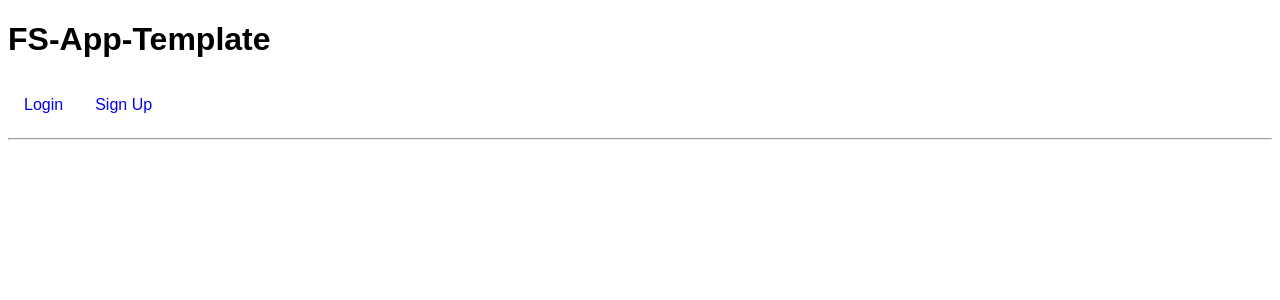
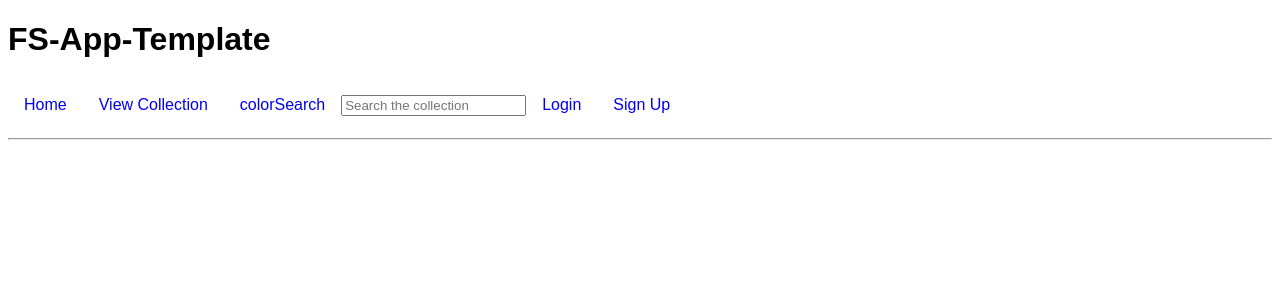
Before and after one commit to curat-harvard-museum/curat-museum, a React app: page /collection in a window 1280 px wide. Shown: the top 300 px of the page. Built offline with nearby package versions, Linux system fonts and the light colour scheme.

Commit message:
adds Routes

```diff
--- a/client/components/Navbar.js
+++ b/client/components/Navbar.js
@@ -1,5 +1,5 @@
-import React from 'react';
-import { Link } from 'react-router-dom';
+import React from "react";
+import { Link } from "react-router-dom";
 
 const Navbar = ({ handleClick, isLoggedIn }) => (
   <div>
@@ -9,6 +9,9 @@ const Navbar = ({ handleClick, isLoggedIn }) => (
         <div>
           {/* The navbar will show these links after you log in */}
           <Link to="/home">Home</Link>
+          <Link to="collection">View Collection</Link>
+          <Link to="colorSearch">colorSearch</Link>
+          <input type="text" placeholder="Search the collection" />
           <a href="#" onClick={handleClick}>
             Logout
           </a>
@@ -16,6 +19,10 @@ const Navbar = ({ handleClick, isLoggedIn }) => (
       ) : (
         <div>
           {/* The navbar will show these links before you log in */}
+          <Link to="/home">Home</Link>
+          <Link to="collection">View Collection</Link>
+          <Link to="colorSearch">colorSearch</Link>
+          <input type="text" placeholder="Search the collection" />
           <Link to="/login">Login</Link>
           <Link to="/signup">Sign Up</Link>
         </div>
--- a/client/index.js
+++ b/client/index.js
@@ -1,16 +1,20 @@
-import React from 'react';
-import ReactDOM from 'react-dom/client';
-import { Provider } from 'react-redux';
-import { BrowserRouter } from 'react-router-dom';
-import store from './store';
-import App from './App';
+import React from "react";
+import ReactDOM from "react-dom/client";
+import { Provider } from "react-redux";
+import { BrowserRouter as Router, Routes, Route } from "react-router-dom";
+import store from "./store";
+import App from "./App";
 
-const root = ReactDOM.createRoot(document.getElementById('app'));
+const root = ReactDOM.createRoot(document.getElementById("app"));
 
 root.render(
-  <BrowserRouter>
+  <React.StrictMode>
     <Provider store={store}>
-      <App />
+      <Router>
+        <Routes>
+          <Route path="*" element={<App />} />
+        </Routes>
+      </Router>
     </Provider>
-  </BrowserRouter>
+  </React.StrictMode>
 );
```
Also changed, not shown: client/App.js (+9 -7 lines), client/Routing.js (added, +24 -0 lines), 1 other file (tests, documents, lock files or other folders).
